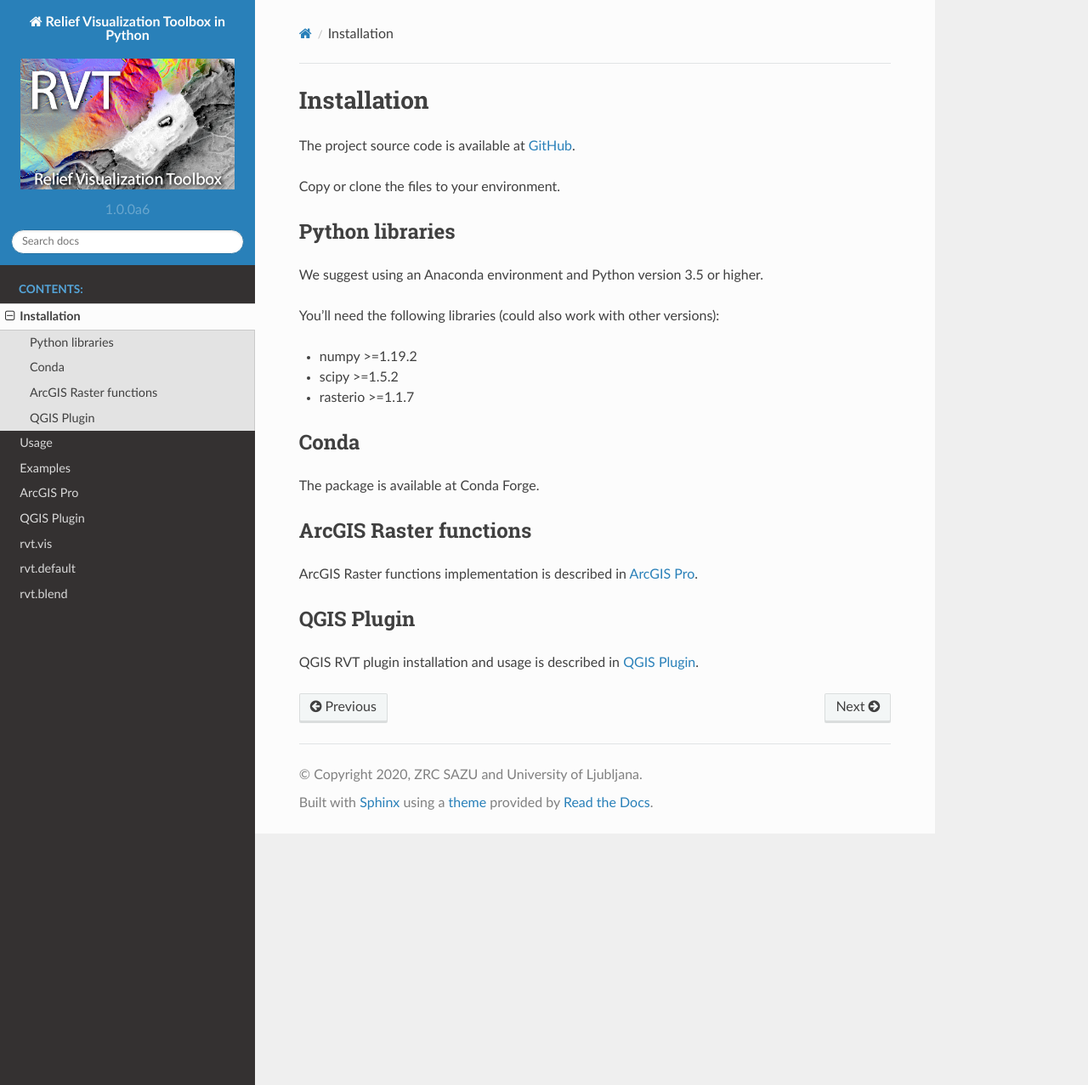
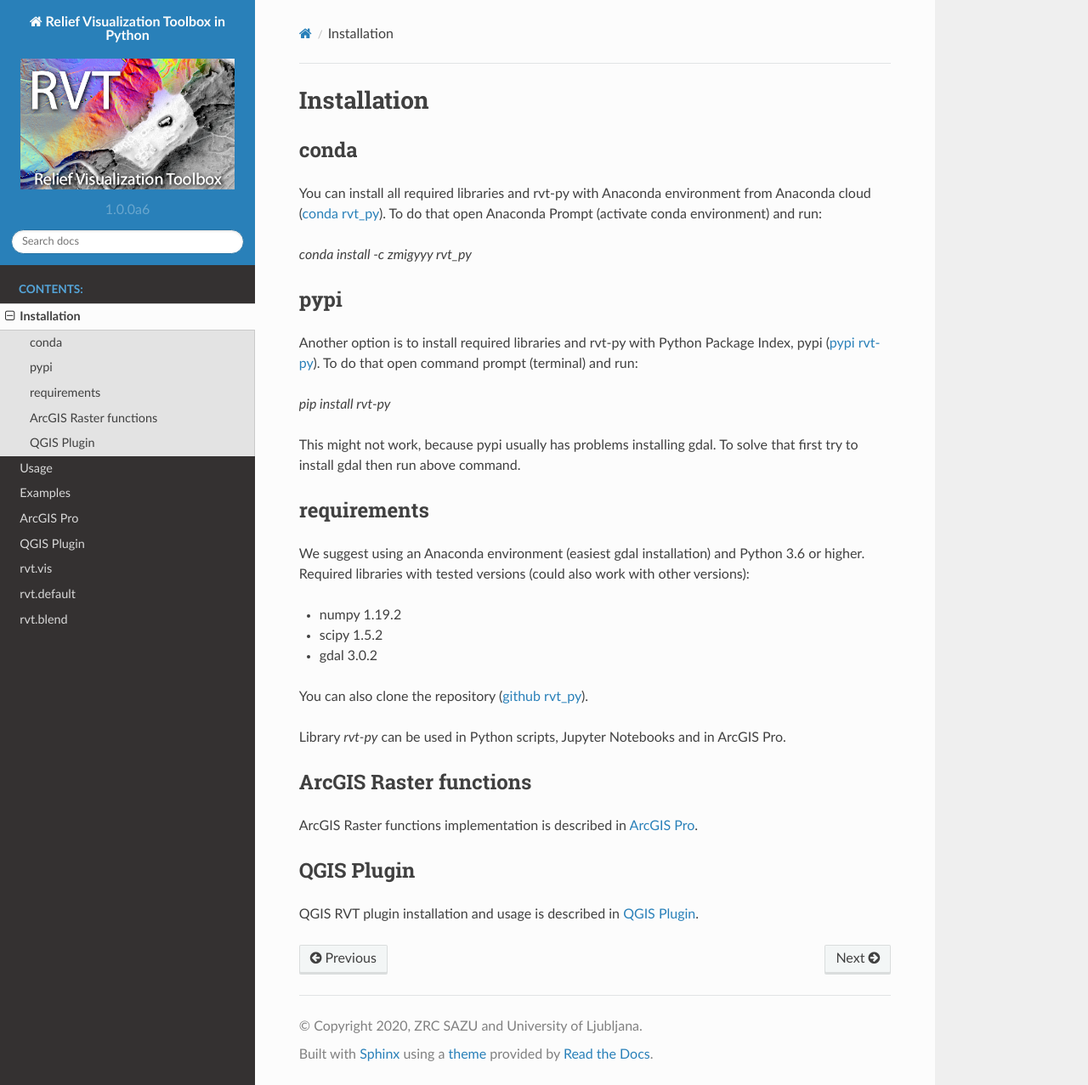
Before and after one commit to EarthObservation/RVT_py, a Sphinx documentation site: the page built from docs/install.rst, in a window 1280 px wide and 1277 px high. Shown: the whole window at 85% size. Built offline with Sphinx 7.4.7 and the Read the Docs theme 2.0.0, drawn with Linux system fonts in a browser that asks for light colours; pages that are not in the unit, such as notebooks, are missing from menus; the version number is read from the project's files by our own code.

Commit message:
update docs

```diff
--- a/docs/install.rst
+++ b/docs/install.rst
@@ -3,30 +3,39 @@
 Installation
 ============
 
-The project source code is available at `GitHub <https://github.com/EarthObservation/RVT_py>`_.
+conda
+-----
 
-Copy or clone the files to your environment.
+You can install all required libraries and rvt-py with Anaconda environment from Anaconda cloud (`conda rvt_py <https://anaconda.org/zmigyyy/rvt_py>`_). To do that open Anaconda Prompt (activate conda environment) and run:
 
-Python libraries
-----------------
+`conda install -c zmigyyy rvt_py`
 
-We suggest using an Anaconda environment and Python version 3.5 or higher.
+pypi
+----
 
-You'll need the following libraries (could also work with other versions):
+Another option is to install required libraries and rvt-py with Python Package Index, pypi (`pypi rvt-py <https://pypi.org/project/rvt-py>`_). To do that open command prompt (terminal) and run:
 
-* numpy >=1.19.2
-* scipy >=1.5.2
-* rasterio >=1.1.7
+`pip install rvt-py`
 
-Conda
------
-.. # TODO Describe installation, Conda-Forge preferred
+This might not work, because pypi usually has problems installing gdal. To solve that first try to install gdal then run above command.
 
-The package is available at Conda Forge.
+requirements
+------------
+
+We suggest using an Anaconda environment (easiest gdal installation) and Python 3.6 or higher. Required libraries with tested versions (could also work with other versions):
+
+*   numpy 1.19.2
+*   scipy 1.5.2
+*   gdal 3.0.2
+
+
+You can also clone the repository (`github rvt_py <https://github.com/EarthObservation/RVT_py>`_).
+
+Library `rvt-py` can be used in Python scripts, Jupyter Notebooks and in ArcGIS Pro.
+
 
 ArcGIS Raster functions
 -----------------------
-.. # TODO Describe
 
 ArcGIS Raster functions implementation is described in :ref:`arcgis`.
 
```
Also changed, not shown: README.md (+19 -7 lines).
